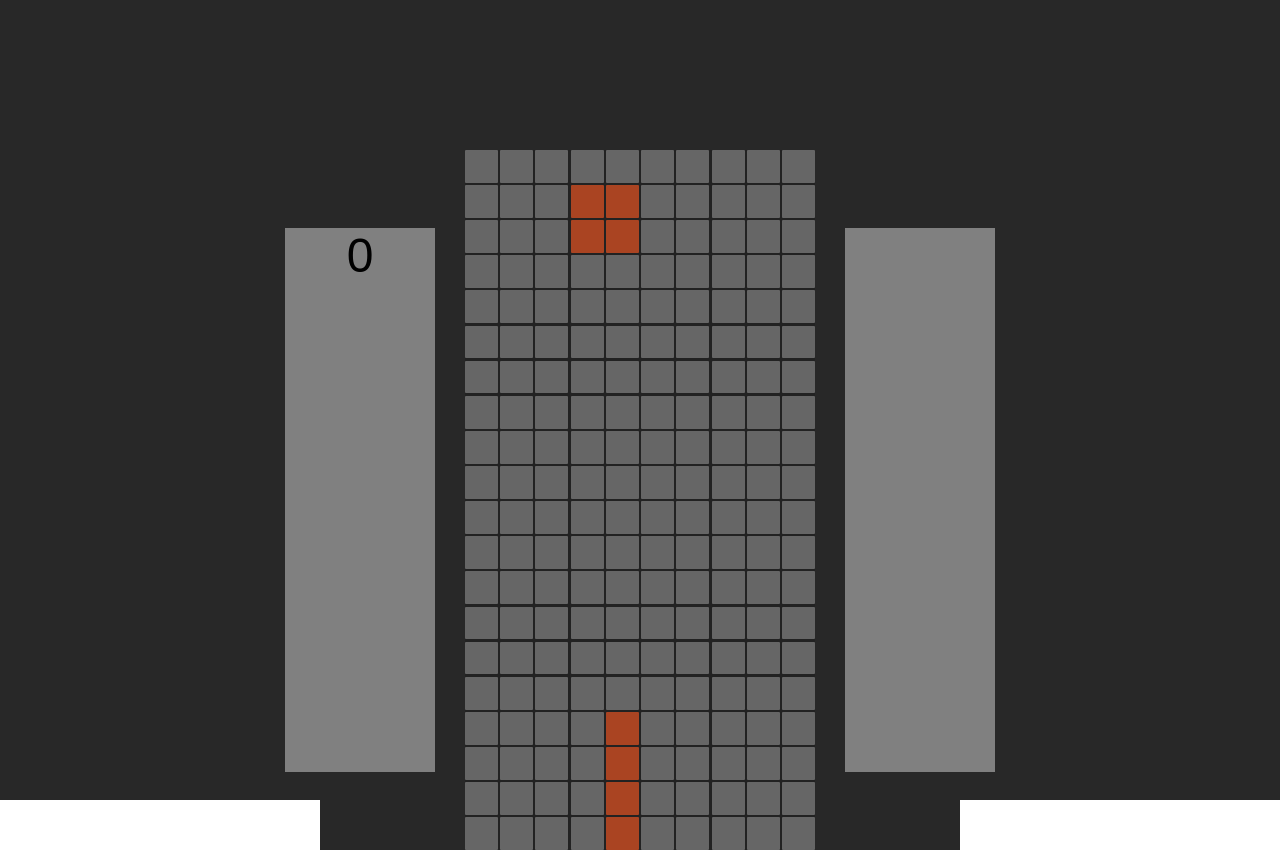
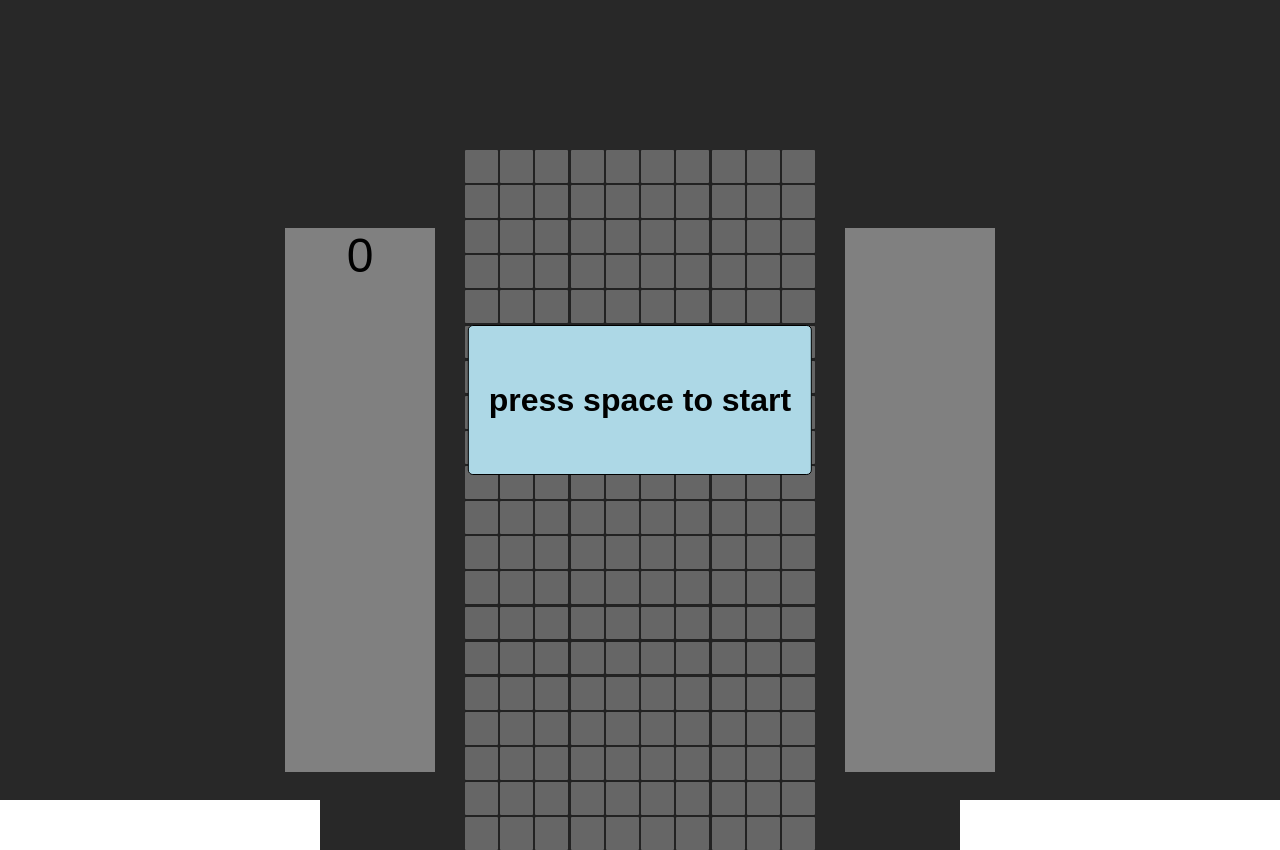
Before and after one commit to Dragonfyle/Tetris, a React (Vite) app: page / in a window 1280 px wide. Built offline with nearby package versions, Linux system fonts and the light colour scheme; a web font is replaced by a local one.

Commit message:
#40 add separate Modal component, show at start and end

```diff
--- a/src/App.tsx
+++ b/src/App.tsx
@@ -4,7 +4,7 @@ import MainCanvas from "$components/MainCanvas/MainCanvas";
 import { calculateScore } from "$utils/score";
 
 function App() {
-  const [isRunning, setIsRunning] = useState(true);
+  const [isRunning, setIsRunning] = useState(false);
   const [numRowsFilled, setNumRowsFilled] = useState(0);
 
   const score = calculateScore(numRowsFilled);
--- a/src/components/GameBoard/GameBoard.tsx
+++ b/src/components/GameBoard/GameBoard.tsx
@@ -1,5 +1,4 @@
 import { useCallback, useEffect, useRef, useState } from "react";
-import { createPortal } from "react-dom";
 import { BlockVectors } from "$types/globalTypes";
 import { GameBoardProps } from "./GameBoard.types";
 import { BOARD_DIMENSIONS } from "$config/board";
@@ -7,8 +6,6 @@ import { INITIAL_INTERVAL, SPAWN_LOCATION } from "$config/initialSettings";
 import useMovement from "$hooks/useMovement";
 import useFallingBlock from "$hooks/useFallingBlock";
 import useRotate from "$hooks/useRotate";
-import GameOver from "$components/GameOver/GameOver";
-import HowToStart from "$components/HowToStart/HowToStart";
 import getRenderableBlock from "$utils/getRandomBlock";
 import { createMatrix } from "$utils/matrix";
 import { renderSquares } from "$utils/renderSquares";
@@ -23,6 +20,7 @@ import {
 } from "$utils/block/block";
 import { handleBlockSettle } from "$utils/handleBlockSettle";
 import * as P from "./GameBoard.parts";
+import Modal from "$components/Modal/Modal";
 
 export default function GameBoard({
   numRowsFilled,
@@ -31,6 +29,7 @@ export default function GameBoard({
   setIsRunning,
 }: GameBoardProps) {
   const dialogRef = useRef<HTMLDialogElement>(null);
+  const isFirstGame = useRef(true);
   const [staticBlocksMatrix, setStaticBlocksMatrix] = useState(
     createMatrix(BOARD_DIMENSIONS.WIDTH, BOARD_DIMENSIONS.HEIGHT)
   );
@@ -115,12 +114,16 @@ export default function GameBoard({
     isRunning,
   });
 
-  const restartGame = useCallback(
+  const startGame = useCallback(
     function startGame(e: KeyboardEvent) {
       if (e.key !== " " || isRunning) return;
 
+      isFirstGame.current = false;
+      dialogRef?.current?.close();
       setIsRunning(true);
-      dialogRef?.current?.close();
+
+      if (isFirstGame.current) return;
+
       setStaticBlocksMatrix(
         createMatrix(BOARD_DIMENSIONS.WIDTH, BOARD_DIMENSIONS.HEIGHT)
       );
@@ -132,10 +135,16 @@ export default function GameBoard({
   );
 
   useEffect(() => {
-    document.addEventListener("keydown", restartGame);
+    if (isRunning) return;
 
-    return () => document.removeEventListener("keydown", restartGame);
-  }, [restartGame]);
+    document.addEventListener("keydown", startGame);
+
+    return () => document.removeEventListener("keydown", startGame);
+  }, [startGame, isRunning]);
+
+  useEffect(() => {
+    dialogRef.current?.showModal();
+  }, []);
 
   const renderableMatrix = renderSquares(
     staticBlocksMatrix,
@@ -144,9 +153,8 @@ export default function GameBoard({
 
   return (
     <P.Wrapper>
-      {!isRunning && <HowToStart />}
       <P.Board>{renderableMatrix}</P.Board>
-      {createPortal(<GameOver ref={dialogRef} />, document.body)}
+      <Modal ref={dialogRef} isFirstGame={isFirstGame.current} />
     </P.Wrapper>
   );
 }
--- a/src/components/HowToStart/HowToStart.parts.ts
+++ /dev/null
@@ -1,9 +0,0 @@
-import styled from "styled-components";
-
-export const Wrapper = styled.div`
-  display: flex;
-  position: fixed;
-  top: 10%;
-  font-size: 50px;
-  color: seashell;
-`;
--- a/src/components/HowToStart/HowToStart.tsx
+++ /dev/null
@@ -1,5 +0,0 @@
-import * as P from "./HowToStart.parts";
-
-export default function HowToStart() {
-  return <P.Wrapper>Press space to begin</P.Wrapper>;
-}
--- /dev/null
+++ b/src/components/Modal/Modal.parts.ts
@@ -0,0 +1,39 @@
+import styled from "styled-components";
+
+export const StyledDialog = styled.dialog`
+  position: absolute;
+  left: 50%;
+  top: 50%;
+  height: 150px;
+  padding: 20px;
+  border: 1px solid black;
+  outline: 0;
+  border-radius: 5px;
+  background-color: lightblue;
+  transform: translate(-50%, -50%);
+  span:first-child {
+    display: flex;
+    justify-content: center;
+    font-family: Arial, Helvetica, sans-serif;
+    font-size: 32px;
+    font-weight: bold;
+  }
+
+  span:nth-child(2) {
+    display: flex;
+    justify-content: center;
+    font-size: 20px;
+  }
+
+  &::backdrop {
+    background-color: transparent;
+  }
+`;
+
+export const TextWrapper = styled.div`
+  display: flex;
+  flex-direction: column;
+  justify-content: center;
+  height: 100%;
+  width: 100%;
+`;
--- /dev/null
+++ b/src/components/Modal/Modal.tsx
@@ -0,0 +1,21 @@
+import { forwardRef } from "react";
+import { createPortal } from "react-dom";
+import { ModalProps } from "./Modal.types";
+import * as P from "./Modal.parts";
+
+export default forwardRef<HTMLDialogElement, ModalProps>(function Modal(
+  props,
+  ref
+) {
+  const { isFirstGame } = props;
+
+  return createPortal(
+    <P.StyledDialog ref={ref}>
+      <P.TextWrapper>
+        {!isFirstGame && <span>Game Over</span>}
+        <span>press space to start</span>
+      </P.TextWrapper>
+    </P.StyledDialog>,
+    document.body
+  );
+});
--- /dev/null
+++ b/src/components/Modal/Modal.types.ts
@@ -0,0 +1,5 @@
+interface ModalProps {
+  isFirstGame: boolean;
+}
+
+export type { ModalProps };
```
